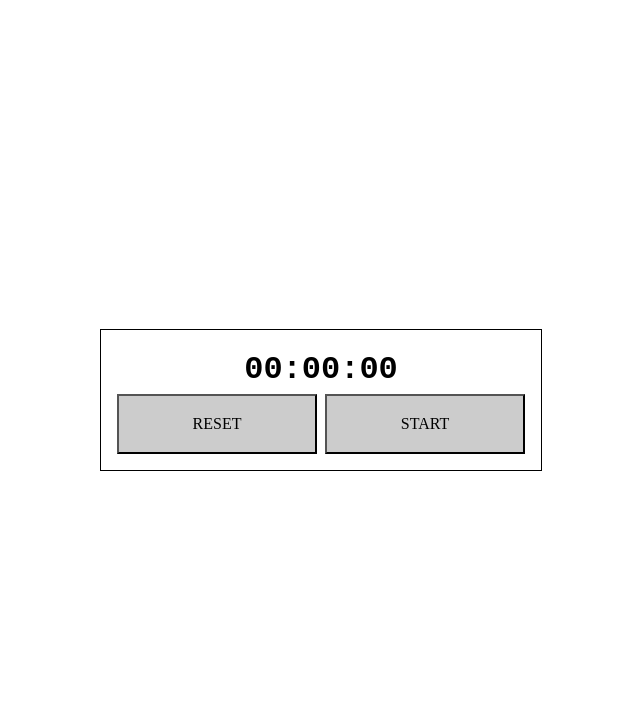
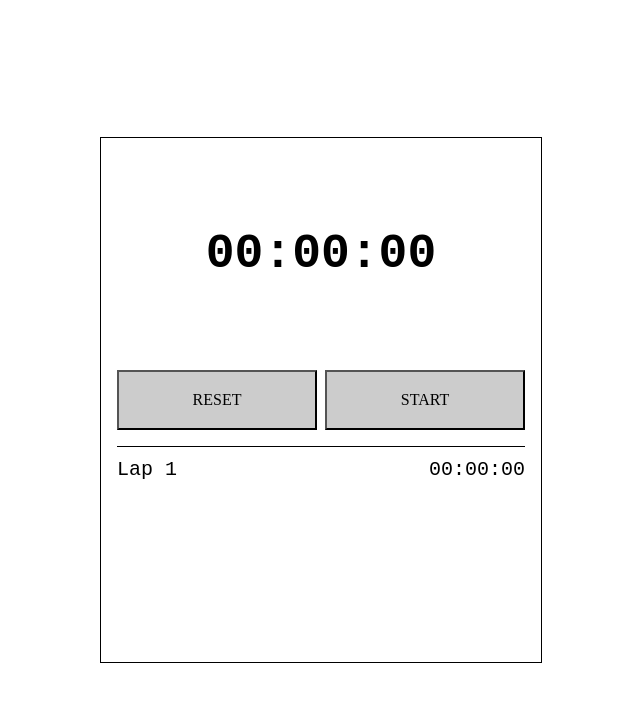
Before and after one commit to Shopify/eng-intern-assessment-react, a React app: page / in a window 1280 px wide. Shown: the top 702 px of the page, without its empty margins (319-959 px from the left). Built offline with nearby package versions, Linux system fonts and the light colour scheme.

Commit message:
Add lap logic and styling

```diff
--- a/src/StopWatch.tsx
+++ b/src/StopWatch.tsx
@@ -41,12 +41,18 @@ export default function StopWatch() {
     setLaps([]);
   };
 
+  const onLap = () => {
+    setLaps([...laps, time]);
+  };
+
   return (
     <div className="stopwatch-wrapper">
-      <p className="stopwatch-text">{getPrettyTime(time)}</p>
-      <div className="button-wrapper">
+      <div className="timer-wrapper">
+        <p className="stopwatch-text">{getPrettyTime(time)}</p>
+      </div>
+      <div className="buttons-wrapper">
         {timerOn ? (
-          <StopWatchButton type="lap" onClick={() => {}} />
+          <StopWatchButton type="lap" onClick={onLap} />
         ) : (
           <StopWatchButton type="reset" onClick={onReset} />
         )}
@@ -56,6 +62,18 @@ export default function StopWatch() {
           <StopWatchButton type="start" onClick={onStart} />
         )}
       </div>
+      <div className="laps-wrapper">
+        {laps.map((lap: any, index: number) => (
+          <div key={index} className="lap-wrapper">
+            <p>Lap {index + 1}</p>
+            <p>{getPrettyTime(lap)}</p>
+          </div>
+        ))}
+        <div className="lap-wrapper">
+          <p>Lap {laps.length + 1}</p>
+          <p>{getPrettyTime(time)}</p>
+        </div>
+      </div>
     </div>
   );
 }
--- a/src/styles.css
+++ b/src/styles.css
@@ -39,6 +39,12 @@ p, h1, h2, h3, h4, h5, h6 {
   height: 100vh;
 }
 
+p {
+  font-family: 'Inter', sans-serif;
+  font-size: 1.25rem;
+  font-family: monospace;
+}
+
 button {
   background-color: #cccccc;
   width: 200px;
@@ -57,11 +63,23 @@ button {
 }
 
 .stopwatch-wrapper {
+  display: flex;
+  flex-direction: column;
+  justify-content: center;
+  align-items: center;
   border: 1px solid #000;
+  gap: 16px;
   padding: 16px;
 }
 
-.button-wrapper {
+.timer-wrapper {
+  display: flex;
+  justify-content: center;
+  align-items: center;
+  height: 200px;
+}
+
+.buttons-wrapper {
   display: flex;
   justify-content: center;
   align-items: center;
@@ -69,8 +87,32 @@ button {
   text-align: center;
 }
 
+.laps-wrapper {
+  display: flex;
+  width: 100%;
+  height: 200px;
+  flex-direction: column-reverse;
+  justify-content: start;
+  align-items: center;
+  gap: 4px;
+  text-align: center;
+  border-top: 1px solid #000;
+  padding-top: 8px;
+  overflow-y: scroll;
+
+}
+
+.lap-wrapper {
+  display: flex;
+  width: 100%;
+  justify-content: space-between;
+  align-items: center;
+  gap: 8px;
+  text-align: center;
+}
+
 .stopwatch-text {
-  font-size: 2rem;
+  font-size: 3rem;
   font-family: monospace;
   font-weight: 700;
 }
```
